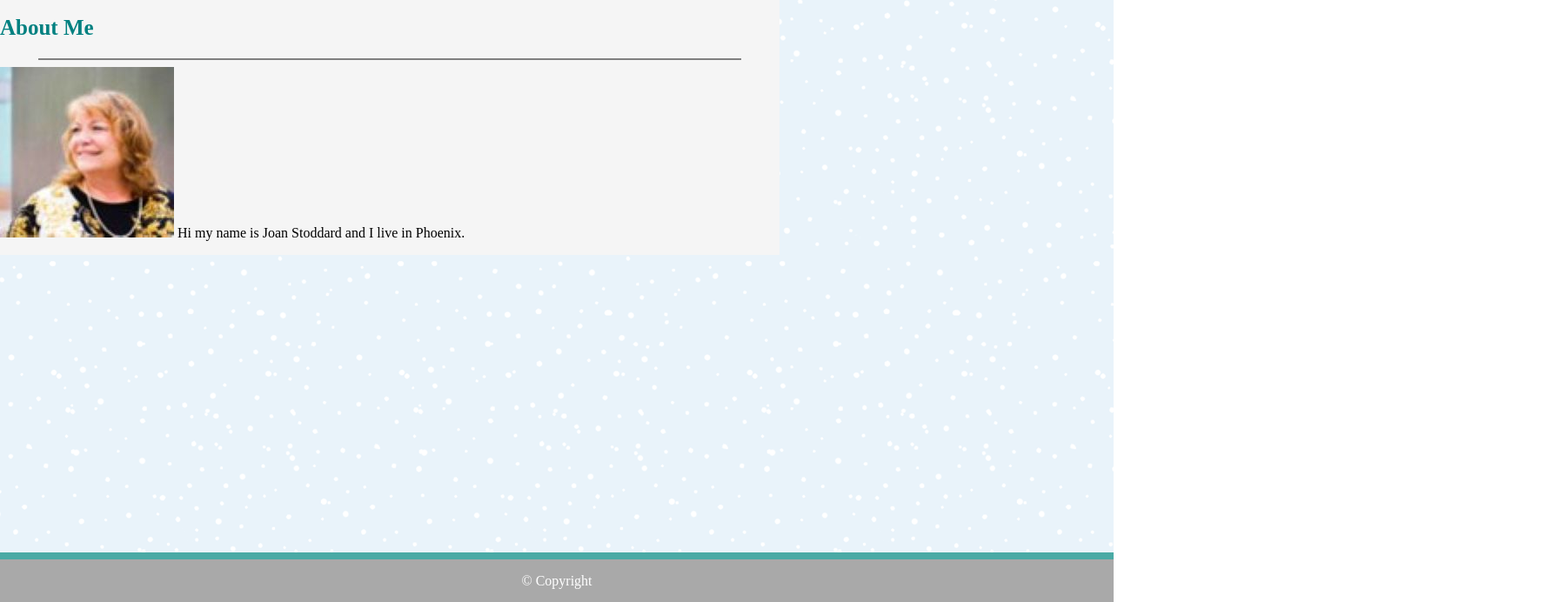
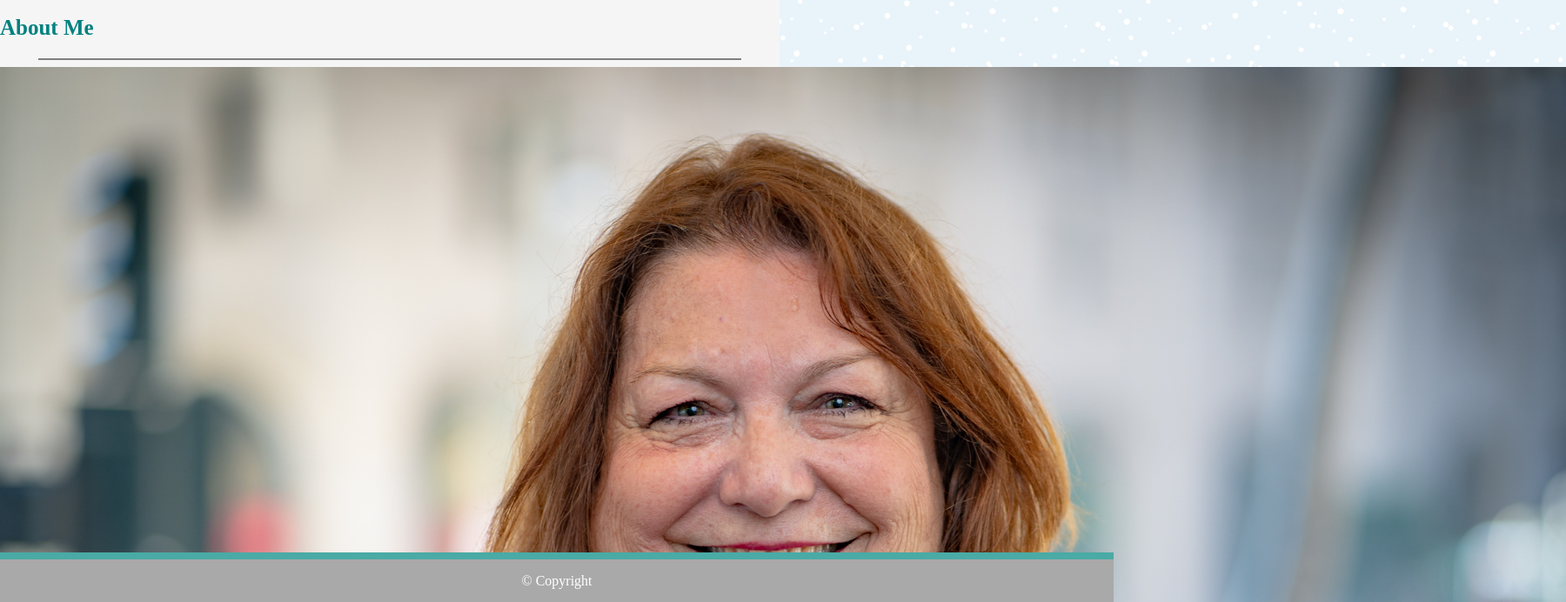
Before and after one commit to avalonmtg/Responsive-Portfolio, a plain HTML site: page portfolio.html in a window 1280 px wide. Shown: the part 107-799 px from the top of the page at 87% size, 1800 px wide, since content can reach past the window. Drawn offline with Linux system fonts and the light colour scheme; files whose address does not match are found by name.

Commit message:
Update portfolio.html

```diff
--- a/portfolio.html
+++ b/portfolio.html
@@ -25,7 +25,7 @@
             <h2>About Me</h2>
             <hr color="gray">
 
-            <img id="bio image" src="C:\Users\joans\Desktop\Basic-Portfolio\Assets\Images\Picture1.jpg">
+            <img id="bio image" src="assets/images/J Stoddard.jpg">
 
             <p>Hi my name is Joan Stoddard and I live in Phoenix.</p>
         </div>
```
